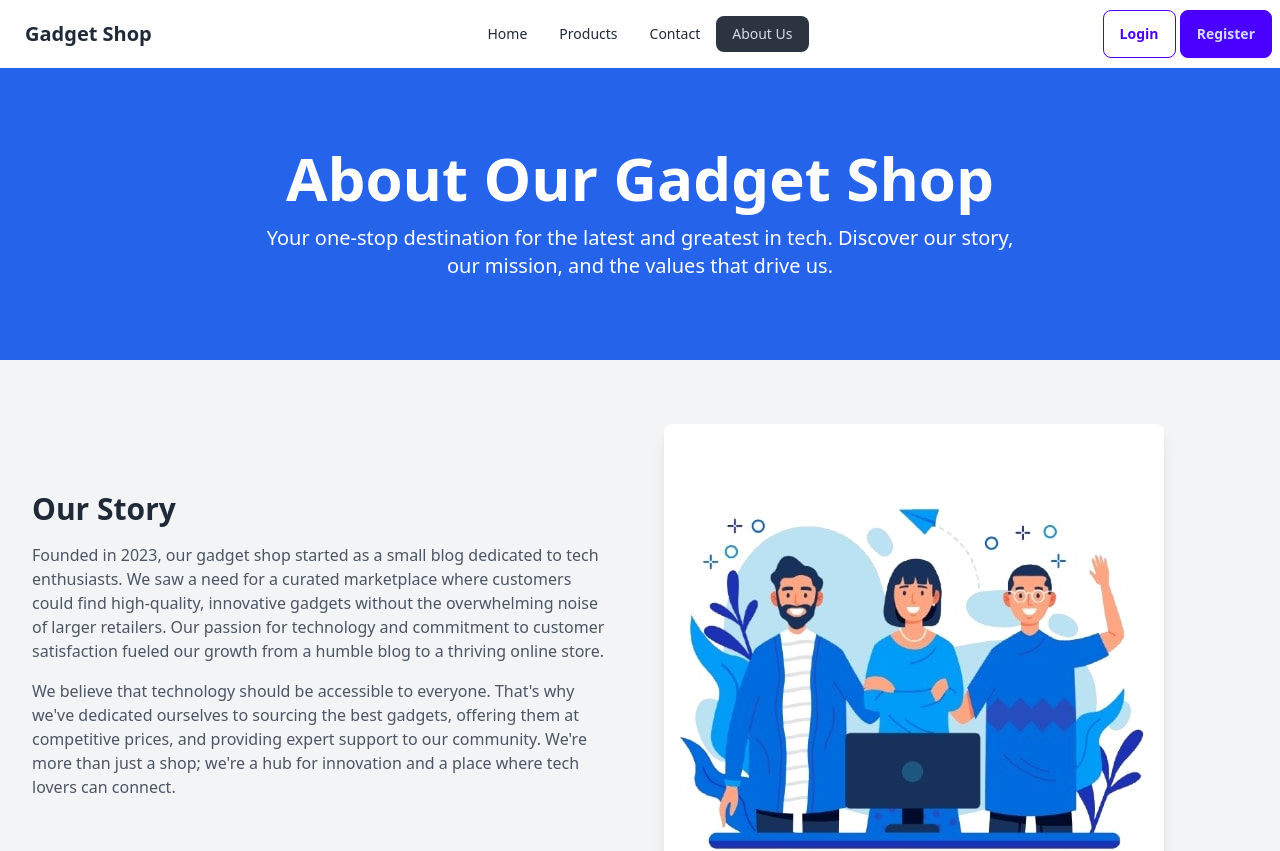
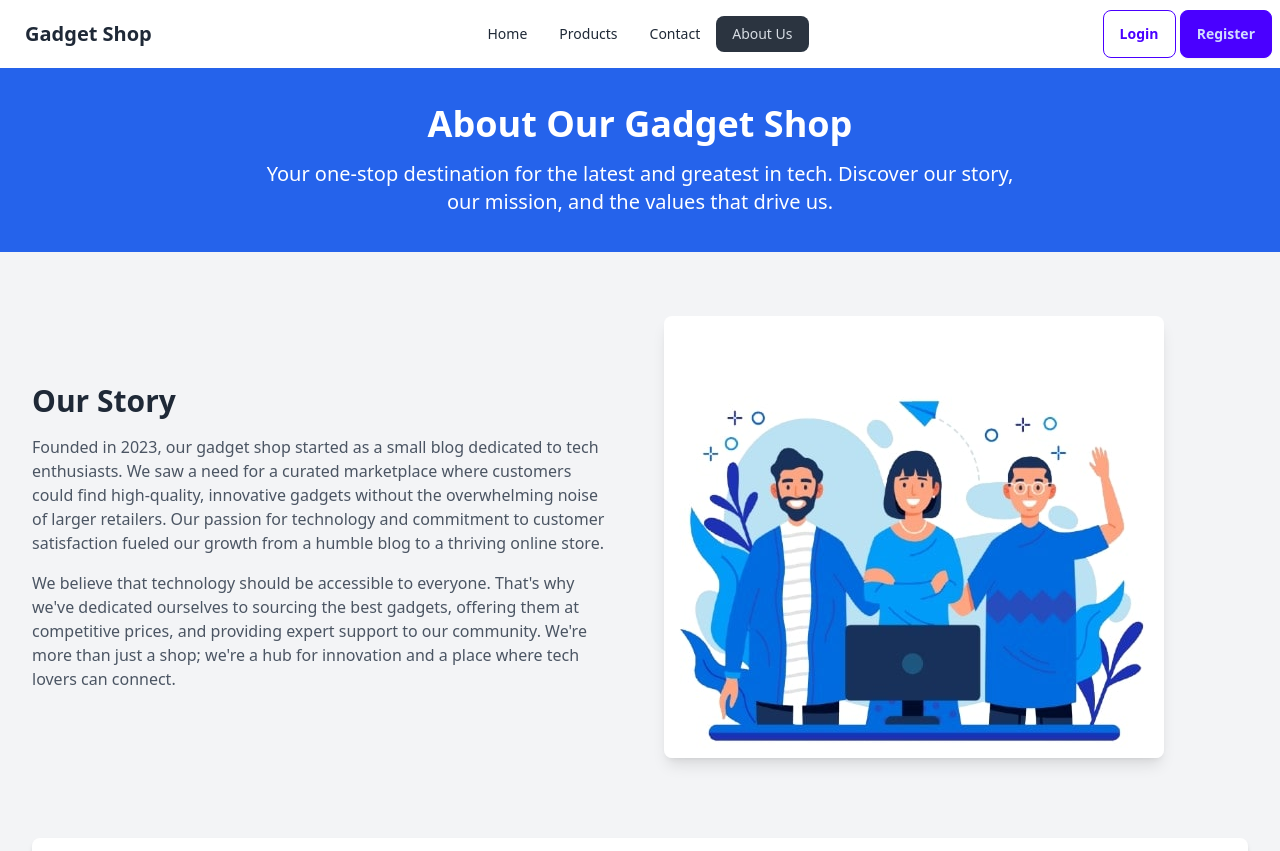
Before and after one commit to ah-sunny/Gadget-shop-clint, a React (Vite) app: page /AboutUs in a window 1280 px wide. Shown: the top 851 px of the page. Built offline with nearby package versions, Linux system fonts and the light colour scheme; no server answers.

Commit message:
title text edit

```diff
--- a/src/pages/AboutUs.jsx
+++ b/src/pages/AboutUs.jsx
@@ -5,9 +5,9 @@ export const AboutUs = () => {
   return (
     <div className="bg-gray-100">
       {/* Hero Section */}
-      <section className="bg-blue-600 text-white py-20">
+      <section className="bg-blue-600 text-white py-9">
         <div className="max-w-7xl mx-auto px-4 sm:px-6 lg:px-8 text-center">
-          <h1 className="text-4xl font-extrabold sm:text-5xl md:text-6xl">About Our Gadget Shop</h1>
+          <h1 className="text-2xl lg:text-4xl font-bold ">About Our Gadget Shop</h1>
           <p className="mt-4 text-xl max-w-3xl mx-auto">Your one-stop destination for the latest and greatest in tech. Discover our story, our mission, and the values that drive us.</p>
         </div>
       </section>
```
